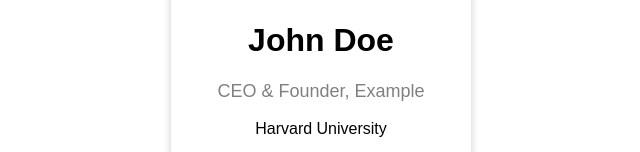
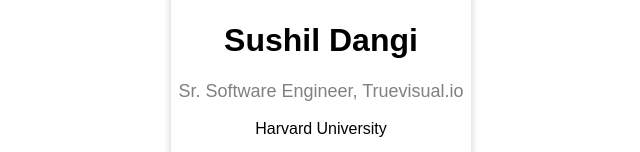
Before and after one commit to sushildangi/sushildangi.github.io, a plain HTML site: page index.html in a window 1280 px wide. Shown: the part 295-447 px from the top of the page, without its empty margins (319-959 px from the left). Drawn offline with Linux system fonts and the light colour scheme.

Commit message:
Update index.html
change name

```diff
--- a/index.html
+++ b/index.html
@@ -46,8 +46,8 @@ button:hover, a:hover {
 
 <div class="card">
   <img src="https://avatars.githubusercontent.com/u/22252377?s=400&u=41e30f71cb92c7160419c82f90319e72468ca53d&v=4" alt="Sushil" style="width:100%">
-  <h1>John Doe</h1>
-  <p class="title">CEO & Founder, Example</p>
+  <h1>Sushil Dangi</h1>
+  <p class="title">Sr. Software Engineer, Truevisual.io</p>
   <p>Harvard University</p>
   <div style="margin: 24px 0;">
     <a href="#"><i class="fa fa-dribbble"></i></a>
```
